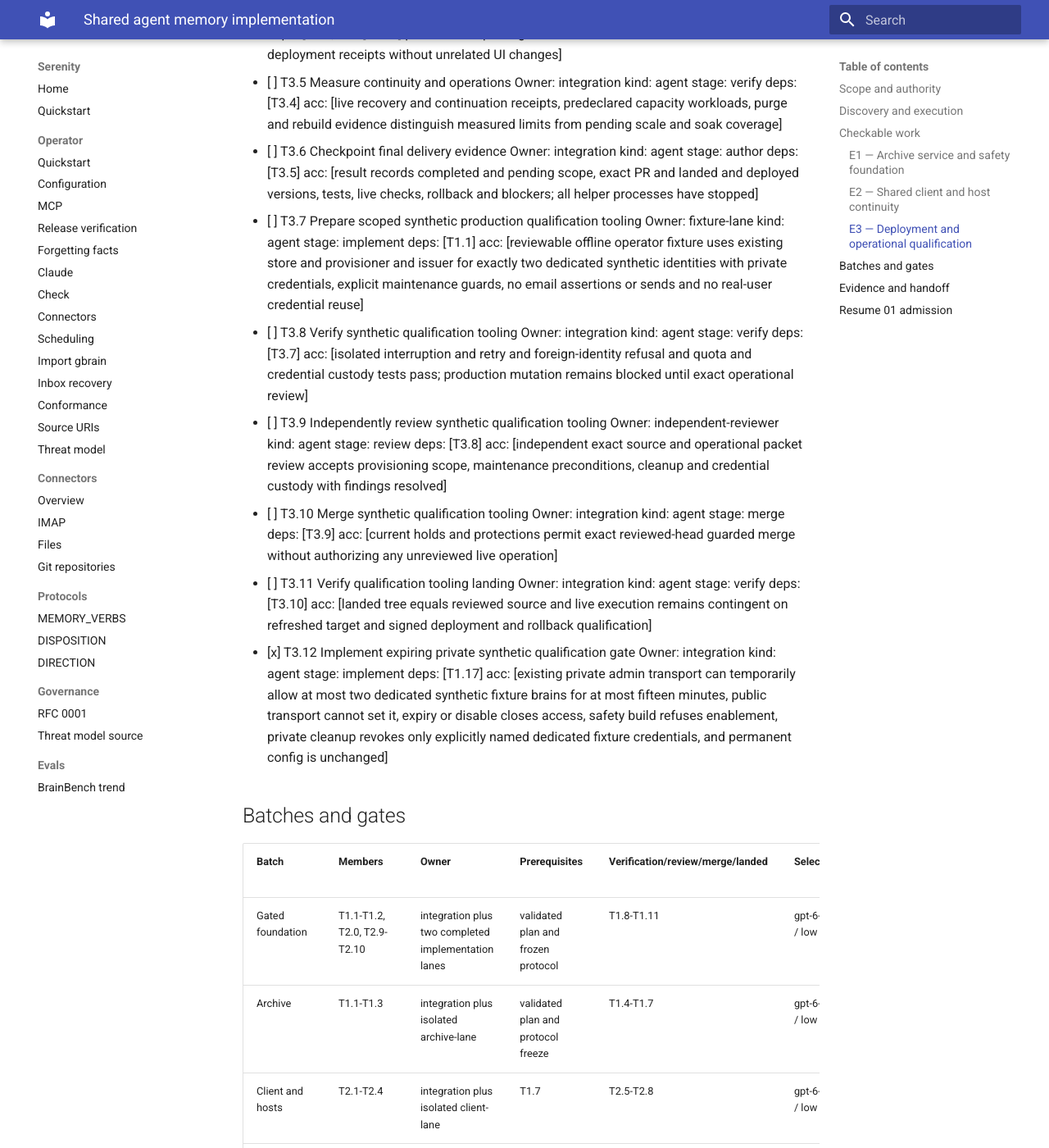
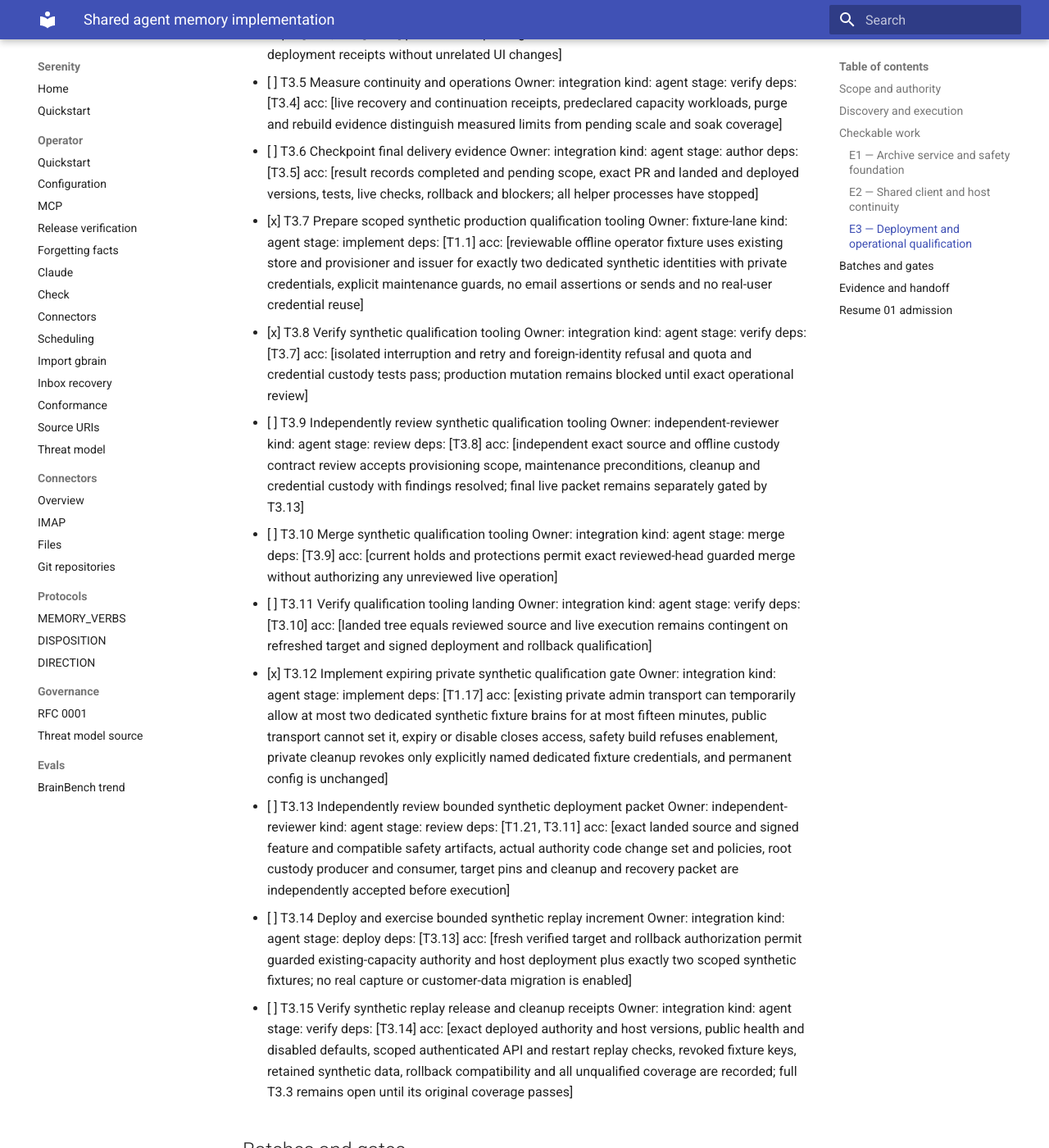
Before and after one commit to sirerun/serenity, an MkDocs documentation site: the page built from docs/plans/shared-agent-memory-implementation-20261016.md, in a window 1280 px wide and 1400 px high, scrolled down 5270 px. Shown: the whole window at 82% size. Built offline with MkDocs 1.6.1 and Material for MkDocs 9.7.7, drawn with Linux system fonts in a browser that asks for light colours; some of the changed text lies outside the part shown.

Commit message:
plan(memory): record replay landing and preserve live packet review gates

```diff
--- a/docs/plans/shared-agent-memory-implementation-20261016.md
+++ b/docs/plans/shared-agent-memory-implementation-20261016.md
@@ -39,9 +39,9 @@
 
 - [x] T1.17 Integrate external episode replay fences  Owner: replay-lane  kind: agent  stage: implement  deps: [T1.2]  acc: [existing independently durable journal records opaque conversation exclusion before acknowledgment and verified startup history prevents older snapshots from serving or republishing excluded episodes; legacy journal bytes remain compatible and old readers fail closed on new subjects]
 - [x] T1.18 Verify external episode fence candidate  Owner: integration  kind: agent  stage: verify  deps: [T1.17, T3.12]  acc: [journal ambiguity and outage, snapshot restore, startup admission, denied brain access and quota-full exclusion tests pass on exact candidate without physical purge claims]
-- [ ] T1.19 Independently review external episode fences  Owner: independent-reviewer  kind: agent  stage: review  deps: [T1.18]  acc: [independent exact base and head review covers T1.17 and T3.12 and compatibility and deployment rollback requirements with findings resolved]
-- [ ] T1.20 Merge external episode fence candidate  Owner: integration  kind: agent  stage: merge  deps: [T1.19]  acc: [current holds and protection gates permit exact reviewed-head guarded rebase merge]
-- [ ] T1.21 Verify external episode fence landing  Owner: integration  kind: agent  stage: verify  deps: [T1.20]  acc: [reviewed tree equals landed main tree and qualified source behavior is recorded]
+- [x] T1.19 Independently review external episode fences  Owner: independent-reviewer  kind: agent  stage: review  deps: [T1.18]  acc: [independent exact base and head review covers T1.17 and T3.12 and compatibility and deployment rollback requirements with findings resolved]
+- [x] T1.20 Merge external episode fence candidate  Owner: integration  kind: agent  stage: merge  deps: [T1.19]  acc: [current holds and protection gates permit exact reviewed-head guarded rebase merge]
+- [x] T1.21 Verify external episode fence landing  Owner: integration  kind: agent  stage: verify  deps: [T1.20]  acc: [reviewed tree equals landed main tree and qualified source behavior is recorded]
 
 ### E2 — Shared client and host continuity
 fidelity: executable
@@ -76,12 +76,15 @@
 - [ ] T3.5 Measure continuity and operations  Owner: integration  kind: agent  stage: verify  deps: [T3.4]  acc: [live recovery and continuation receipts, predeclared capacity workloads, purge and rebuild evidence distinguish measured limits from pending scale and soak coverage]
 - [ ] T3.6 Checkpoint final delivery evidence  Owner: integration  kind: agent  stage: author  deps: [T3.5]  acc: [result records completed and pending scope, exact PR and landed and deployed versions, tests, live checks, rollback and blockers; all helper processes have stopped]
 
-- [ ] T3.7 Prepare scoped synthetic production qualification tooling  Owner: fixture-lane  kind: agent  stage: implement  deps: [T1.1]  acc: [reviewable offline operator fixture uses existing store and provisioner and issuer for exactly two dedicated synthetic identities with private credentials, explicit maintenance guards, no email assertions or sends and no real-user credential reuse]
-- [ ] T3.8 Verify synthetic qualification tooling  Owner: integration  kind: agent  stage: verify  deps: [T3.7]  acc: [isolated interruption and retry and foreign-identity refusal and quota and credential custody tests pass; production mutation remains blocked until exact operational review]
-- [ ] T3.9 Independently review synthetic qualification tooling  Owner: independent-reviewer  kind: agent  stage: review  deps: [T3.8]  acc: [independent exact source and operational packet review accepts provisioning scope, maintenance preconditions, cleanup and credential custody with findings resolved]
+- [x] T3.7 Prepare scoped synthetic production qualification tooling  Owner: fixture-lane  kind: agent  stage: implement  deps: [T1.1]  acc: [reviewable offline operator fixture uses existing store and provisioner and issuer for exactly two dedicated synthetic identities with private credentials, explicit maintenance guards, no email assertions or sends and no real-user credential reuse]
+- [x] T3.8 Verify synthetic qualification tooling  Owner: integration  kind: agent  stage: verify  deps: [T3.7]  acc: [isolated interruption and retry and foreign-identity refusal and quota and credential custody tests pass; production mutation remains blocked until exact operational review]
+- [ ] T3.9 Independently review synthetic qualification tooling  Owner: independent-reviewer  kind: agent  stage: review  deps: [T3.8]  acc: [independent exact source and offline custody contract review accepts provisioning scope, maintenance preconditions, cleanup and credential custody with findings resolved; final live packet remains separately gated by T3.13]
 - [ ] T3.10 Merge synthetic qualification tooling  Owner: integration  kind: agent  stage: merge  deps: [T3.9]  acc: [current holds and protections permit exact reviewed-head guarded merge without authorizing any unreviewed live operation]
 - [ ] T3.11 Verify qualification tooling landing  Owner: integration  kind: agent  stage: verify  deps: [T3.10]  acc: [landed tree equals reviewed source and live execution remains contingent on refreshed target and signed deployment and rollback qualification]
 - [x] T3.12 Implement expiring private synthetic qualification gate  Owner: integration  kind: agent  stage: implement  deps: [T1.17]  acc: [existing private admin transport can temporarily allow at most two dedicated synthetic fixture brains for at most fifteen minutes, public transport cannot set it, expiry or disable closes access, safety build refuses enablement, private cleanup revokes only explicitly named dedicated fixture credentials, and permanent config is unchanged]
+- [ ] T3.13 Independently review bounded synthetic deployment packet  Owner: independent-reviewer  kind: agent  stage: review  deps: [T1.21, T3.11]  acc: [exact landed source and signed feature and compatible safety artifacts, actual authority code change set and policies, root custody producer and consumer, target pins and cleanup and recovery packet are independently accepted before execution]
+- [ ] T3.14 Deploy and exercise bounded synthetic replay increment  Owner: integration  kind: agent  stage: deploy  deps: [T3.13]  acc: [fresh verified target and rollback authorization permit guarded existing-capacity authority and host deployment plus exactly two scoped synthetic fixtures; no real capture or customer-data migration is enabled]
+- [ ] T3.15 Verify synthetic replay release and cleanup receipts  Owner: integration  kind: agent  stage: verify  deps: [T3.14]  acc: [exact deployed authority and host versions, public health and disabled defaults, scoped authenticated API and restart replay checks, revoked fixture keys, retained synthetic data, rollback compatibility and all unqualified coverage are recorded; full T3.3 remains open until its original coverage passes]
 
 ## Batches and gates
 
@@ -143,3 +146,9 @@
 
 External fence verification: prior aggregate92b1a934 hosted/... writer/store/gitrun race passed except the backup test private-directory prerequisite; backup race and aggregate vet passed with the required explicit private fixture directory. Independent R1 accepted: startup discovery must not apply the interactive65536entry ceiling to ordinary legacy brains. Fixbe143538 uses streaming complete replay discovery while preserving interactive and episode bounds. Exact231a94dae4147c881a83a466cc6344d64412224d passes affected Episode race/vet, the22000source legacy startup/foundation-refusal/external-replay regression in normal and archive-disabled profiles, private cleanup atomicity/scope checks, and lint2.11.4 plus govuln1.9.0. No provider or physical-purge acceptance follows from these checks.
 Synthetic credential gate: existing public signup requires email delivery, and partner provisioning requires an actual verified-email assertion. Neither is fabricated. T3.7 prepares a separate offline operator fixture over existing provisioning interfaces, not a new public authentication bypass. The owner authorized scoped synthetic provisioning; execution is still gated on exact code/operational review, existing maintenance/runbook guards and refreshed signed release/fallback evidence. Exactly two dedicated reserved synthetic accounts may be retained inert with revoked credentials for future qualification; retained bytes are disclosed and not called erased. Real-user accounts, plan limits and optional WorkOS/billing flags remain unchanged. This source preparation is independent of real capture and does not close T3.3.
+
+Resume replay landing: PR391 independently accepted5d0c9d1cbcd36f3fdb8f4b57313ae147d90f28e6 after large ordinary-brain startup R1 and new private cleanup review. Guarded rebase landed5a5dc91f6065acadc08e9a2fc99832d3470159b9; equal reviewed tree and main reachability verified. Actions billing blocked, protection404/rulesets empty, ADR024 fallback; no production acceptance.
+
+Fixture source verification: ecbdcb01 Python12 filesystem/systemd model tests passed. DGX identified the missing existing checkout immutability trigger in the strict schema inventory; corrected325bf7ec with required-trigger regression. Cleanup/static findings fixed608bdb3551825cb0a1d17ddcce1c7ac77408eb4d; package race/vet, lint2.11.4 and govuln1.9.0 pass. An explicitly injected source-only schema harness produced9bd9153fd18f433eb1d0416c7faa38ca6eefdc29ebcd8585f3a021b8b63ed963 from a fresh synthetic schema10 database. Rebase preserves fixture source byte-for-byte. Model tests do not establish real UID/FD/systemd/provider behavior.
+
+Source merge and live packet sequencing: T3.9 reviews the source and offline custody contract; the exact signed artifacts and fresh operational packet can only be finalized after source lands. Their original mandatory independent review is preserved explicitly in T3.13, before bounded T3.14 execution and T3.15 receipt verification. These new rows do not close or replace original full T3.3 (all API/privacy/restore/physical-erasure gates), T3.4–T3.6, or any remaining client/host task.
```
